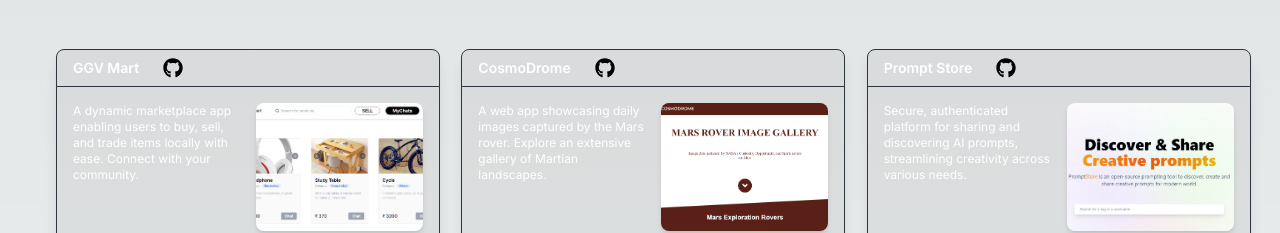
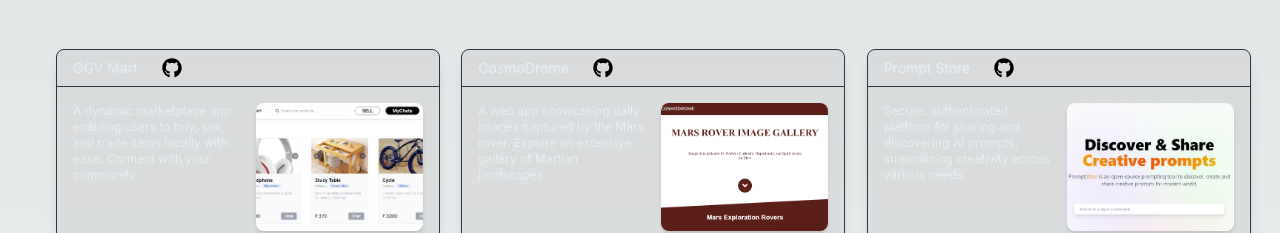
Before and after one commit to i-m-Gaurav/Portfolio, a Next.js app: page / in a window 1280 px wide. Shown: the part 711-944 px from the top of the page. Built offline with nearby package versions, Linux system fonts and the light colour scheme.

Commit message:
refactor: Update card styles for better consistency and readability

```diff
--- a/app/components/Cards.tsx
+++ b/app/components/Cards.tsx
@@ -8,7 +8,7 @@
     return (
         <div className="max-w-sm w-full bg-[#76767619]   text-xs  border border-[#30363d] shadow-lg rounded-lg overflow-hidden mx-auto md:mx-4 mb-4">
            <div className="p-2 flex justify-start text-xs items-center border-b border-[#30363d]">
-                <h1 className="text-xs mr-4 px-2 md:text-sm font-semibold text-[#fff]">{title}</h1>
+                <h1 className="text-xs mr-4 px-2 md:text-sm font-normal text-[#e6edf3]">{title}</h1>
                 {github && (
                     <Link href={github}>
                         <FaGithub size={20} />
@@ -17,7 +17,7 @@
             </div>
             <div className="p-2 md:p-4 flex flex-col md:flex-row space-y-2 md:space-y-0 md:space-x-4">
                 <div className="flex-1">
-                    <p className="text-white text-xs md:text-xs">{description}</p>
+                    <p className="text-[#e6edf3] text-xs md:text-xs">{description}</p>
                 </div>
                 <div className="flex-1">
                     <Image src={image} height={200} width={200} alt="Project Image" className="w-full h-24 md:h-32 object-cover rounded-lg shadow-md" />
--- a/components/ui/EvervaultCardDemo.tsx
+++ b/components/ui/EvervaultCardDemo.tsx
@@ -4,10 +4,10 @@
 export function EvervaultCardDemo() {
   return (
     <div className="border border-black/[0.2] dark:border-white/[0.2] flex flex-col items-start max-w-sm  p-4 relative h-[20rem]">
-      <Icon className="absolute h-6 w-6 -top-3 -left-3 dark:text-white text-black" />
-      <Icon className="absolute h-6 w-6 -bottom-3 -left-3 dark:text-white text-black" />
-      <Icon className="absolute h-6 w-6 -top-3 -right-3 dark:text-white text-black" />
-      <Icon className="absolute h-6 w-6 -bottom-3 -right-3 dark:text-white text-black" />
+      <Icon className="absolute h-6 w-6 -top-3 -left-3 dark:text-[#e6edf3] text-black" />
+      <Icon className="absolute h-6 w-6 -bottom-3 -left-3 dark:text-[#e6edf3] text-black" />
+      <Icon className="absolute h-6 w-6 -top-3 -right-3 dark:text-[#e6edf3] text-black" />
+      <Icon className="absolute h-6 w-6 -bottom-3 -right-3 dark:text-[#e6edf3] text-black" />
 
       <EvervaultCard />
 
--- a/components/ui/text-generate-effect.tsx
+++ b/components/ui/text-generate-effect.tsx
@@ -32,7 +32,7 @@
           return (
             <motion.span
               key={word + idx}
-              className="dark:text-white text-black opacity-0"
+              className="dark:text-[#e6edf3] text-black opacity-0"
             >
               {word}{" "}
             </motion.span>
@@ -45,7 +45,7 @@
   return (
     <div className={cn("font-thin", className)}>
       <div className="mt-4">
-        <div className=" dark:text-white text-black text-sm  leading-snug tracking-wide">
+        <div className=" dark:text-[#e6edf3] text-black text-sm  leading-snug tracking-wide">
           {renderWords()}
         </div>
       </div>
```
